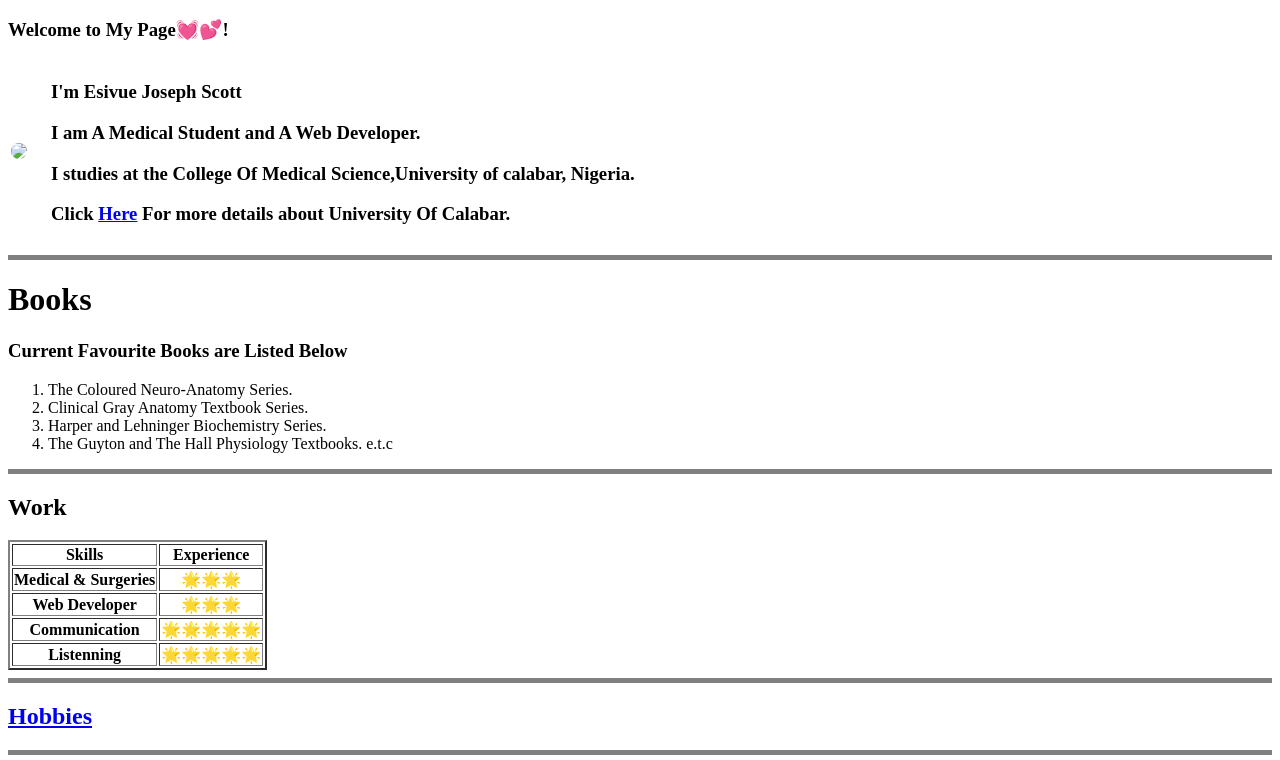
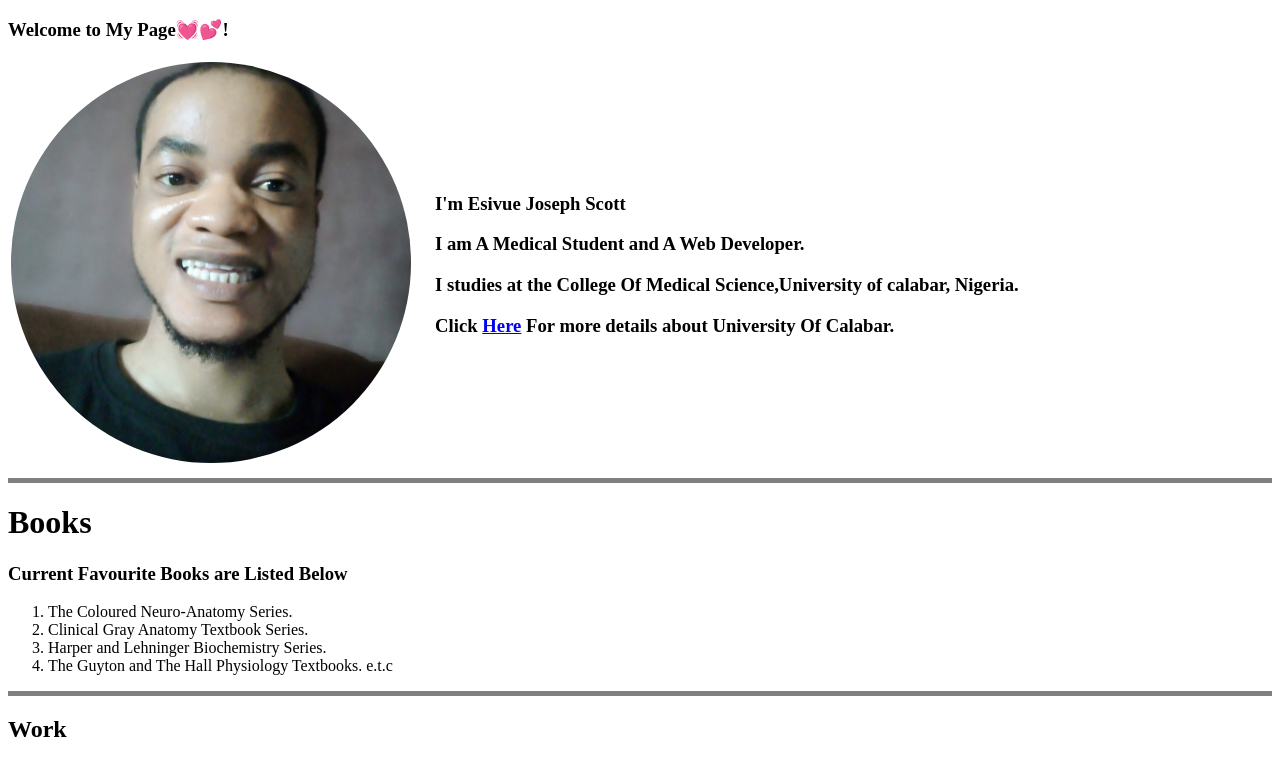
Before and after one commit to JosephScott001/cv, a plain HTML site: page index.html in a window 1280 px wide. Shown: the top 760 px of the page. Drawn offline with Linux system fonts and the light colour scheme.

Commit message:
Add files via upload

```diff
--- a/index.html
+++ b/index.html
@@ -18,7 +18,7 @@
       <h3>Welcome to My Page💓💕!</h3>
       <table>
         <tr>
-         <td> <img src="image/joe.jpg"> </td>
+         <td> <img src="joe.jpg"> </td>
           <td><h3><strong>I'm Esivue Joseph Scott</strong></h3>
             <h3>I am A Medical Student and A Web Developer.</h3>
               <h3>I studies at the College Of Medical Science,University of calabar, Nigeria.</h3>
```
